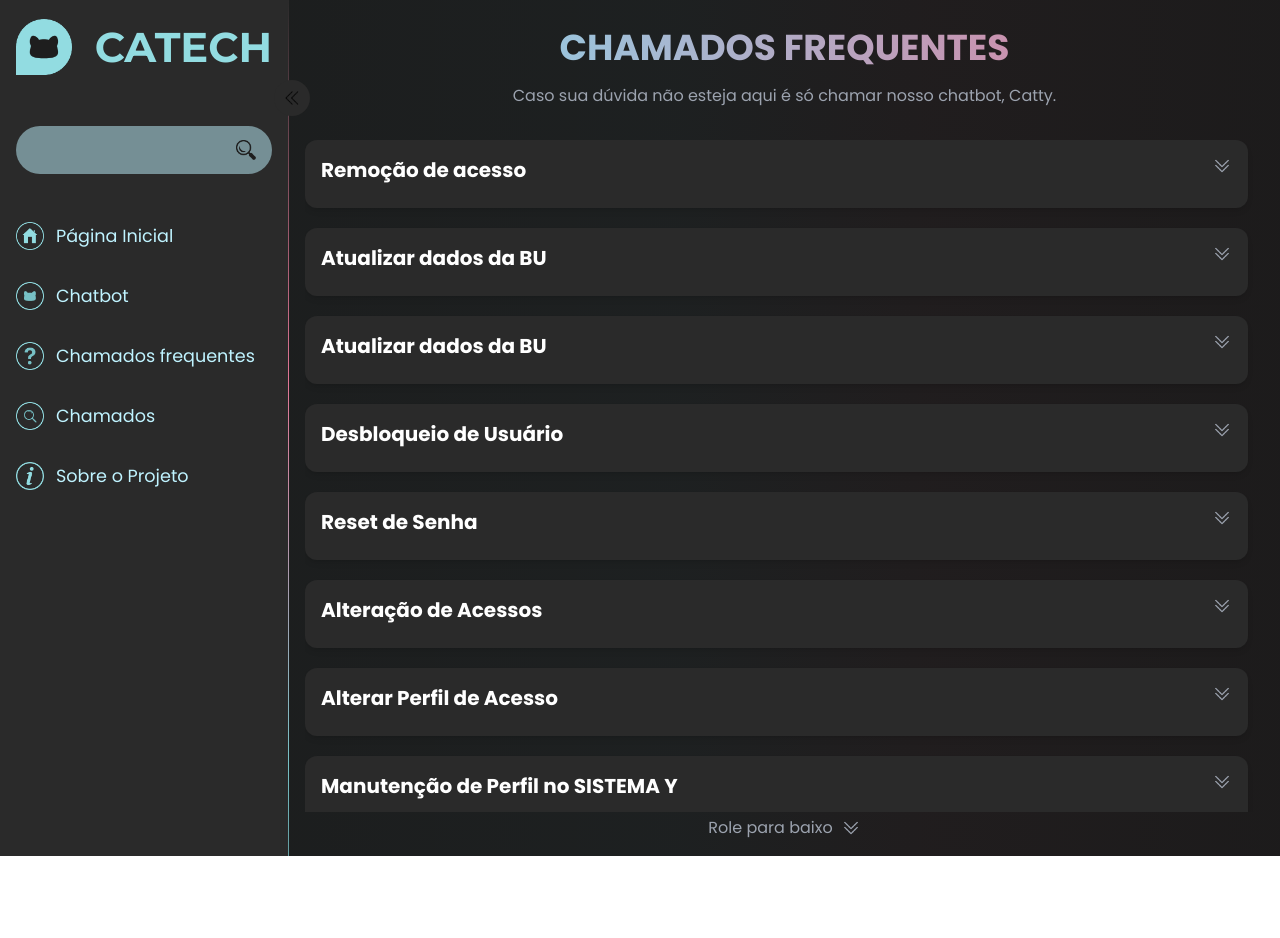
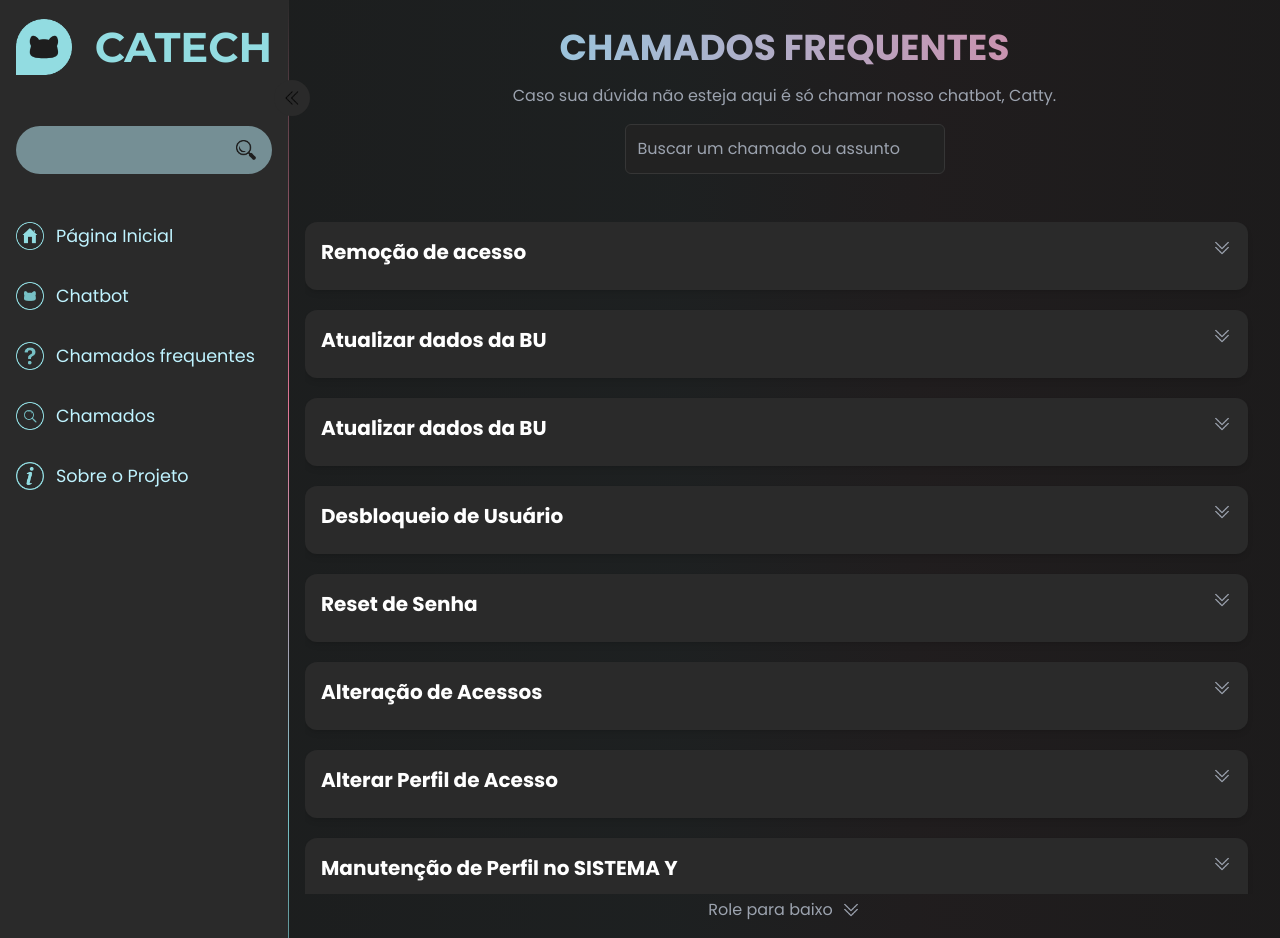
Before and after one commit to viniciusvinny233/project-chatbot-fiap, a React (Vite) app: page /faq in a window 1280 px wide. Before the commit the page ends 856 px from the top, so only its background shows below. Built offline with nearby package versions, Linux system fonts and the light colour scheme.

Commit message:
campo de busca faq

```diff
--- a/src/pages/Faq.tsx
+++ b/src/pages/Faq.tsx
@@ -52,6 +52,12 @@ const Faq: React.FC = () => {
           <p className="mt-4 text-gray-400 w-full  text-center">
             Caso sua dúvida não esteja aqui é só chamar nosso chatbot, Catty.
           </p>
+          <div className="flex items-center justify-center  mb-12 relative">
+            <input
+            type="text"
+            placeholder="Buscar um chamado ou assunto"
+            className="mt-4 p-3 bg-[#222222] rounded-md md:w-80 border min-w-64 border-[#363636] focus:outline-none focus:bg-[#1a1a1a] "/>
+          </div>
         </div>
 
         <div className="mt-8 max-h-[36rem] md:max-h-[42rem] overflow-y-auto space-y-5 scrollbar-thin scrollbar-thumb-rounded-lg scrollbar-thumb-[#77C1C6] scrollbar-track-[#2a2a2a] pr-4">
```
